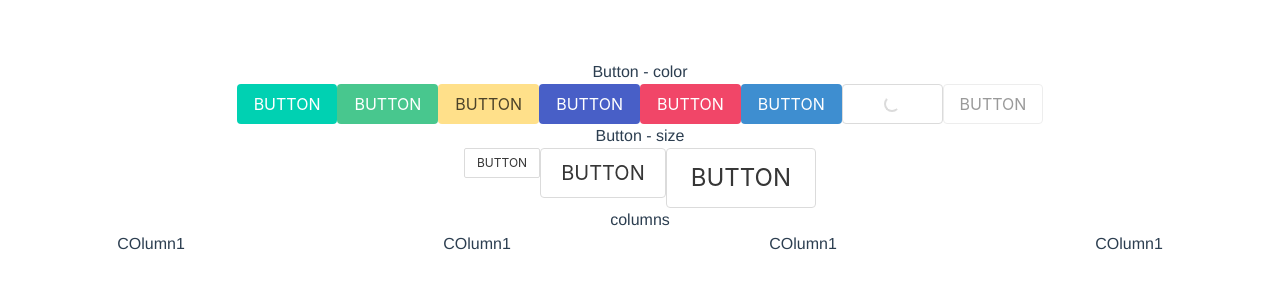
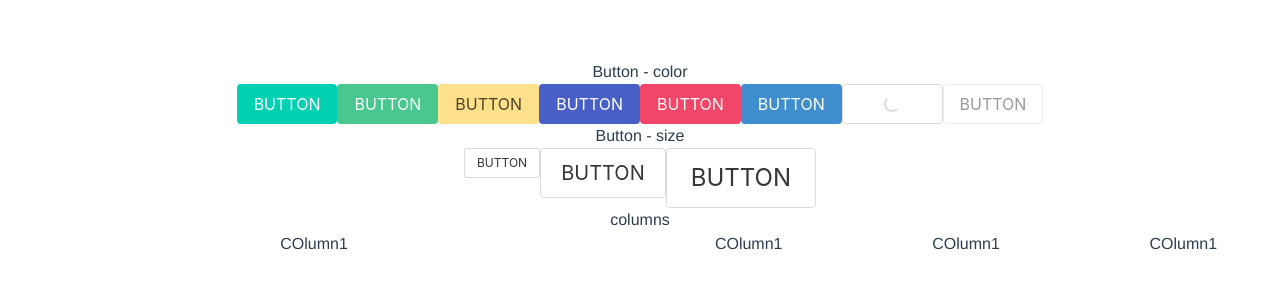
Before and after one commit to afeiship/vue-bulma, a Vue app: page / in a window 1280 px wide. Shown: the top 300 px of the page. Built offline with nearby package versions, Linux system fonts and the light colour scheme.

Commit message:
add: SizeMapping for column

```diff
--- a/src/components/columns.vue
+++ b/src/components/columns.vue
@@ -2,7 +2,7 @@
   <section class="page-button">
     <h1>columns</h1>
     <vb-columns>
-      <vb-column>COlumn1</vb-column>
+      <vb-column size="1/2">COlumn1</vb-column>
       <vb-column>COlumn1</vb-column>
       <vb-column>COlumn1</vb-column>
       <vb-column>COlumn1</vb-column>
--- a/src/packages/column/index.vue
+++ b/src/packages/column/index.vue
@@ -1,11 +1,39 @@
 <template>
-  <div @click="_click" class="column">
+  <div class="column" :class="[grid ? `is-${grid}` : '', size ? theSize : '']">
     <slot></slot>
   </div>
 </template>
 
 <script>
+const SIZE_MAP = {
+  '1/1': 'is-full',
+  '1/2': 'is-half',
+  '1/3': 'is-one-third',
+  '1/4': 'is-one-quarter',
+  '1/5': 'is-one-fifths',
+  '2/3': 'is-two-thirds',
+  '2/5': 'is-two-fifths',
+  '3/4': 'is-three-quarters',
+  '3/5': 'is-three-fifths',
+  '4/5': 'is-four-fifths'
+};
+
 export default {
-  name: 'vb-column'
+  name: 'vb-column',
+  props: {
+    grid: {
+      type: Number,
+      default: 0
+    },
+    size: {
+      type: String,
+      default: ''
+    }
+  },
+  computed: {
+    theSize() {
+      return SIZE_MAP[this.size];
+    }
+  }
 };
 </script>
--- a/src/packages/columns/index.vue
+++ b/src/packages/columns/index.vue
@@ -1,5 +1,5 @@
 <template>
-  <div @click="_click" class="columns">
+  <div class="columns">
     <slot></slot>
   </div>
 </template>
```
